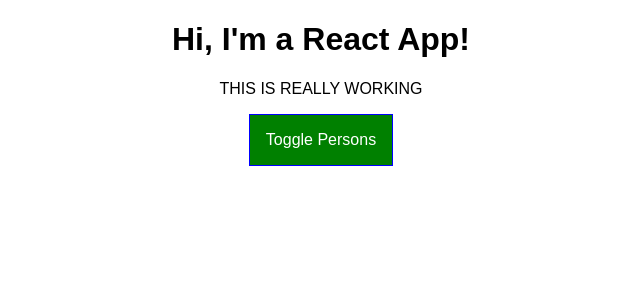
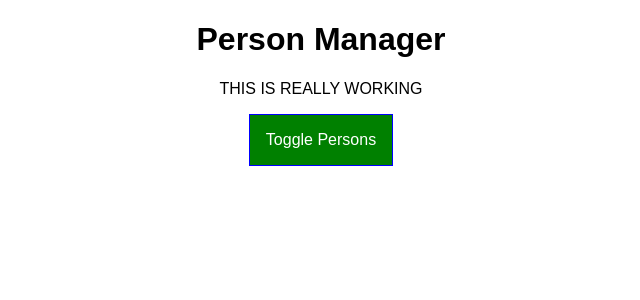
Before and after one commit to jadams102/react-complete-course, a React app: page / in a window 1280 px wide. Shown: the top 300 px of the page, without its empty margins (319-959 px from the left). Built offline with nearby package versions, Linux system fonts and the light colour scheme.

Commit message:
Update Cockpit.js

```diff
--- a/src/components/Cockpit/Cockpit.js
+++ b/src/components/Cockpit/Cockpit.js
@@ -21,7 +21,7 @@ const cockpit = (props) => {
 
     return (
         <div className={classes.Cockpit}>
-            <h1>Hi, I'm a React App!</h1>
+            <h1>{props.title}</h1>
             <p className={assignedClasses.join(' ')}>THIS IS REALLY WORKING</p>
             <button
                 className={btnClass}
```
